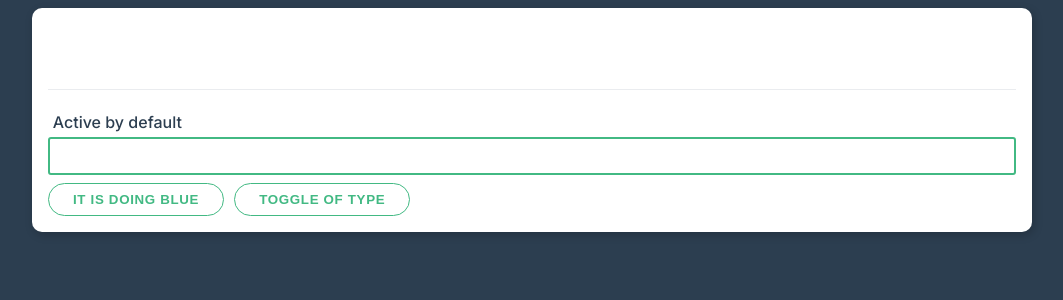
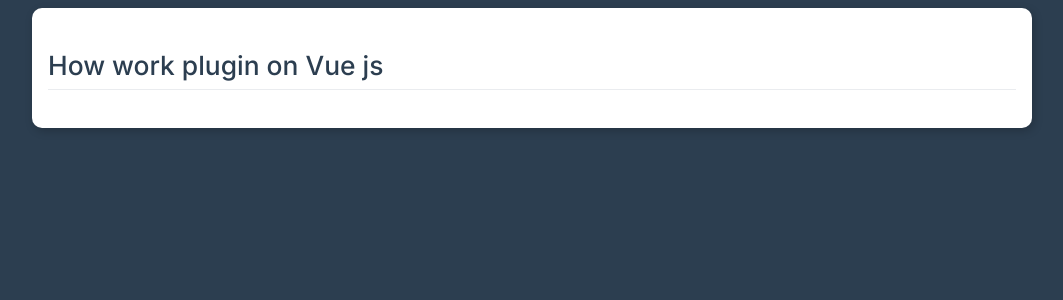
Before and after one commit to glushach/vue-bases, a Vue app in the folder vue-framework/: page / in a window 1280 px wide. Shown: the top 300 px of the page, without its empty margins (108-1171 px from the left). Built offline with nearby package versions, Linux system fonts and the light colour scheme.

Commit message:
feat: create own plugins

```diff
--- a/vue-framework/src/App.vue
+++ b/vue-framework/src/App.vue
@@ -1,17 +1,8 @@
 <template>
   <div class="container">
-    <div class="card" v-if="show">
-      <h2 v-color:[type].blink.hover="myColor">Talk about directives</h2>
+    <div class="card">
+      <h2>How work plugin on Vue js</h2>
 
-      <div class="form-control">
-        <label for="inp">Active by default</label>
-        <input v-focus type="text" id="inp">
-      </div>
-
-      <button class="btn" @click="myColor = 'darkblue'">It is doing blue</button>
-      <button class="btn"
-              @click="type = type === 'color' ? 'backgroundColor' : 'color'">
-        Toggle of type</button>
     </div>
   </div>
 </template>
@@ -19,25 +10,8 @@
 
 <script>
 
-import focusDirective from "./focusDirective";
-import colorDirective from "./colorDirective";
-
 export default {
-  data() {
-    return {
-      myColor: 'darkred',
-      type: 'color',
-      show: true
-    }
-  },
-/*  mounted() {
-    setTimeout(() => {
-      this.show = false;
-    }, 2000);
-  },*/
-  directives: {
-    focus: focusDirective,
-    color: colorDirective
+  mounted() {
   }
 }
 </script>
--- a/vue-framework/src/main.js
+++ b/vue-framework/src/main.js
@@ -1,11 +1,10 @@
 import { createApp } from 'vue';
 import App from './App.vue';
 import './theme.css';
+import translatePlugins from "./translatePlugins";
 
-createApp(App)
-  // .directive('focus', {
-  //   mounted(el) {
-  //     el.focus();
-  //   }
-  // })
-  .mount('#app');
+const app = createApp(App)
+
+app.use(translatePlugins)
+
+app.mount('#app');
--- /dev/null
+++ b/vue-framework/src/translatePlugins.js
@@ -0,0 +1,7 @@
+export default {
+  install(app, options) {
+    app.config.globalProperties.$alert = text => {
+      window.alert(text);
+    };
+  }
+}
```
Also changed, not shown: vue-framework/src/AppWithDirective.vue (added, +47 -0 lines).
